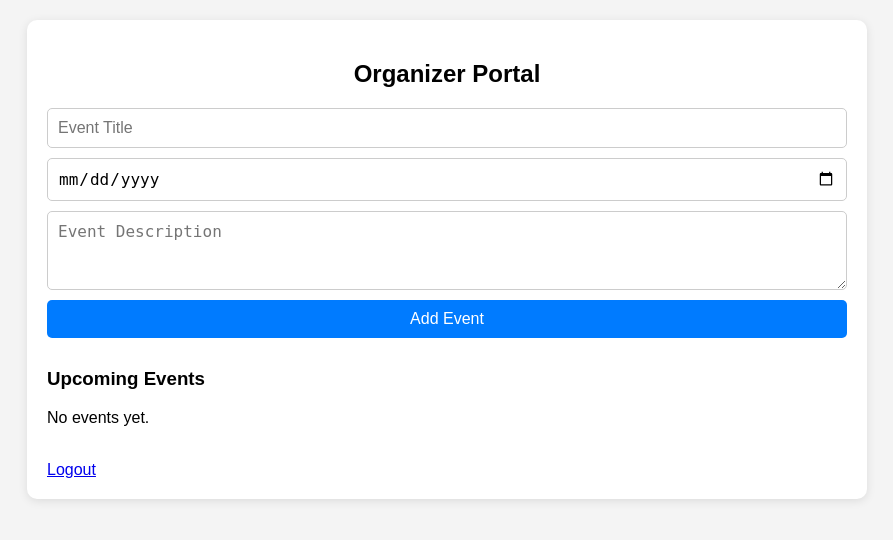
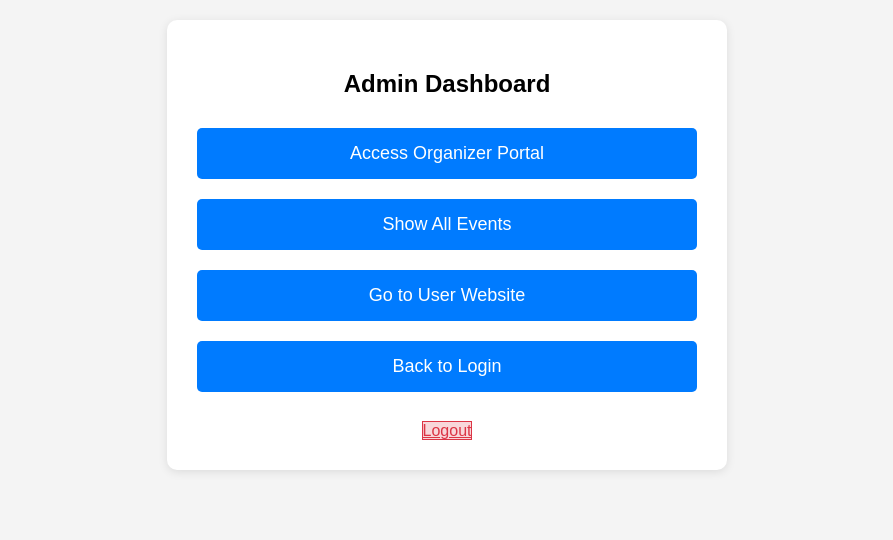
Before and after one commit to akanazi0/SWE-Project, a Flask app: page /admin-dashboard in a window 1280 px wide. Shown: the top 540 px of the page, without its empty margins (193-1086 px from the left). Run offline with Flask 3, Linux system fonts and the light colour scheme.

Commit message:
see all new html files and add sytle and make it look good

```diff
--- a/auth/templates/admin_dashboard.html
+++ b/auth/templates/admin_dashboard.html
@@ -3,7 +3,7 @@
 <head>
   <meta charset="UTF-8" />
   <meta name="viewport" content="width=device-width, initial-scale=1.0"/>
-  <title>Organizer Portal</title>
+  <title>Admin Dashboard</title>
   <style>
     body {
       font-family: Arial, sans-serif;
@@ -11,249 +11,59 @@
       margin: 0;
       padding: 20px;
     }
-
     .container {
-      max-width: 800px;
+      max-width: 500px;
       margin: auto;
       background: white;
-      padding: 20px;
+      padding: 30px;
       border-radius: 10px;
       box-shadow: 0 2px 10px rgba(0,0,0,0.1);
+      text-align: center;
     }
-
     h2 {
-      text-align: center;
-      margin-bottom: 20px;
+      margin-bottom: 30px;
     }
-
-    form {
-      display: grid;
-      gap: 10px;
+    .menu {
+      display: flex;
+      flex-direction: column;
+      gap: 20px;
+      margin-bottom: 30px;
     }
-
-    input[type="text"],
-    input[type="date"],
-    input[type="file"],
-    textarea {
-      padding: 10px;
-      border: 1px solid #ccc;
+    .menu a {
+      display: block;
+      padding: 15px;
+      background: #007BFF;
+      color: white;
+      text-decoration: none;
       border-radius: 5px;
-      font-size: 16px;
+      font-size: 18px;
+      transition: background 0.2s;
     }
-
-    textarea {
-      resize: vertical;
+    .menu a:hover {
+      background: #0056b3;
     }
-
-    button {
-      padding: 10px;
-      background-color: #007BFF;
+    .logout {
+      color: #dc3545;
+      background: #f8d7da;
+      border: 1px solid #dc3545;
+      margin-top: 20px;
+    }
+    .logout:hover {
+      background: #dc3545;
       color: white;
-      border: none;
-      border-radius: 5px;
-      font-size: 16px;
-      cursor: pointer;
-    }
-
-    button:hover {
-      background-color: #0056b3;
-    }
-
-    .event-list {
-      margin-top: 30px;
-    }
-
-    .event {
-      padding: 15px;
-      margin-bottom: 10px;
-      background: #e9ecef;
-      border-radius: 8px;
-      display: flex;
-      gap: 15px;
-      align-items: flex-start;
-    }
-
-    .event img {
-      max-width: 120px;
-      border-radius: 5px;
-      object-fit: cover;
-    }
-
-    .event-details {
-      flex-grow: 1;
-    }
-
-    .event-actions button {
-      background-color: #ffc107;
-      margin-left: 5px;
-    }
-
-    .event-actions button.remove {
-      background-color: #dc3545;
-    }
-
-    .event-actions button:hover {
-      opacity: 0.9;
-    }
-
-    @media (max-width: 600px) {
-      .event {
-        flex-direction: column;
-        align-items: flex-start;
-      }
-
-      .event img {
-        width: 100%;
-        max-width: 100%;
-      }
-
-      .event-actions {
-        margin-top: 10px;
-      }
     }
   </style>
 </head>
 <body>
   <div class="container">
-    <h2>Organizer Portal</h2>
-    <form method="POST" action="{{ url_for('create_event') }}" enctype="multipart/form-data">
-      <input type="text" name="name" placeholder="Event Title" required />
-      <input type="date" name="date" required />
-      <textarea name="description" rows="3" placeholder="Event Description" required></textarea>
-      <!-- Image upload is not handled in backend, so this is optional -->
-      <!-- <input type="file" name="image" accept="image/*" /> -->
-      <button type="submit">Add Event</button>
-    </form>
-
-    <div class="event-list">
-      <h3>Upcoming Events</h3>
-      {% for event in events %}
-      <div class="event">
-        {% if event.get('image_url') %}
-          <img src="{{ event['image_url'] }}" alt="Event Image" />
-        {% endif %}
-        <div class="event-details">
-          <strong>{{ event['name'] }}</strong><br>
-          <small>Date: {{ event['date'] }}</small>
-          <p>{{ event.get('description', '') }}</p>
-        </div>
-        <div class="event-actions">
-          <a href="{{ url_for('edit_event', event_id=loop.index0) }}"><button type="button">Edit</button></a>
-          <a href="{{ url_for('delete_event', event_id=loop.index0) }}" onclick="return confirm('Are you sure you want to delete this event?');"><button type="button" class="remove">Remove</button></a>
-        </div>
-      </div>
-      {% else %}
-      <p>No events yet.</p>
-      {% endfor %}
+    <h2>Admin Dashboard</h2>
+   <div class="menu">
+        <a href="{{ url_for('event_portal') }}">Access Organizer Portal</a>
+        <a href="{{ url_for('admin_show_events') }}">Show All Events</a>
+        <a href="{{ url_for('welcome') }}">Go to User Website</a>
+        <a href="{{ url_for('login') }}">Back to Login</a>
     </div>
-    <br>
-    <a href="{{ url_for('login') }}">Logout</a>
+    <a href="{{ url_for('login') }}" class="logout">Logout</a>
   </div>
 </body>
 </html>
-
-  <script>
-    const form = document.getElementById('eventForm');
-    const eventList = document.getElementById('eventList');
-    const titleInput = document.getElementById('title');
-    const dateInput = document.getElementById('date');
-    const descInput = document.getElementById('description');
-    const imageInput = document.getElementById('image');
-
-    let editingEvent = null;
-
-    form.addEventListener('submit', function(e) {
-      e.preventDefault();
-
-      const title = titleInput.value.trim();
-      const date = dateInput.value;
-      const description = descInput.value.trim();
-      const imageFile = imageInput.files[0];
-
-      if (!title || !date || !description) return;
-
-      const reader = new FileReader();
-
-      reader.onload = function () {
-        const imageUrl = imageFile ? reader.result : '';
-        if (editingEvent) {
-          updateEvent(editingEvent, title, date, description, imageUrl);
-          editingEvent = null;
-        } else {
-          addEvent(title, date, description, imageUrl);
-        }
-        form.reset();
-      };
-
-      if (imageFile) {
-        reader.readAsDataURL(imageFile);
-      } else {
-        if (editingEvent) {
-          const currentImage = editingEvent.querySelector('img')?.src || '';
-          updateEvent(editingEvent, title, date, description, currentImage);
-          editingEvent = null;
-        } else {
-          addEvent(title, date, description, '');
-        }
-        form.reset();
-      }
-    });
-
-    function addEvent(title, date, description, imageUrl) {
-      const eventDiv = document.createElement('div');
-      eventDiv.classList.add('event');
-
-      const imageHtml = imageUrl ? `<img src="${imageUrl}" alt="Event Image" />` : '';
-
-      eventDiv.innerHTML = `
-        ${imageHtml}
-        <div class="event-details">
-          <strong>${title}</strong><br>
-          <small>Date: ${date}</small>
-          <p>${description}</p>
-        </div>
-        <div class="event-actions">
-          <button onclick="editEvent(this)">Edit</button>
-          <button class="remove" onclick="removeEvent(this)">Remove</button>
-        </div>
-      `;
-
-      eventList.appendChild(eventDiv);
-    }
-
-    function removeEvent(button) {
-      const eventDiv = button.closest('.event');
-      eventList.removeChild(eventDiv);
-    }
-
-    function editEvent(button) {
-      const eventDiv = button.closest('.event');
-      const title = eventDiv.querySelector('strong').innerText;
-      const date = eventDiv.querySelector('small').innerText.replace('Date: ', '');
-      const description = eventDiv.querySelector('p').innerText;
-
-      titleInput.value = title;
-      dateInput.value = date;
-      descInput.value = description;
-
-      editingEvent = eventDiv;
-    }
-
-    function updateEvent(eventDiv, title, date, description, imageUrl) {
-      const imageHtml = imageUrl ? `<img src="${imageUrl}" alt="Event Image" />` : '';
-      eventDiv.innerHTML = `
-        ${imageHtml}
-        <div class="event-details">
-          <strong>${title}</strong><br>
-          <small>Date: ${date}</small>
-          <p>${description}</p>
-        </div>
-        <div class="event-actions">
-          <button onclick="editEvent(this)">Edit</button>
-          <button class="remove" onclick="removeEvent(this)">Remove</button>
-        </div>
-      `;
-    }
-  </script>
-</body>
-</html>
--- a/auth/templates/welcome.html
+++ b/auth/templates/welcome.html
@@ -318,7 +318,7 @@
                 <ul>
                     <li><a href="#" id="login-nav">Log in</a></li>
                     <li><a href="#" id="register-nav">Register</a></li>
-                    <li><a href="#">Events</a></li>
+                    <li><a href="{{ url_for('show_events') }}">My Booked Events</a><li>
                     <li><a href="#">Contact</a></li>
                 </ul>
             </nav>
```
Also changed, not shown: auth/auth.py (+86 -65 lines), auth/templates/admin_show_events.html (added, +20 -0 lines), auth/templates/events.html (added, +20 -0 lines), auth/templates/organizer_portal.html (added, +236 -0 lines), instance/users.db.
